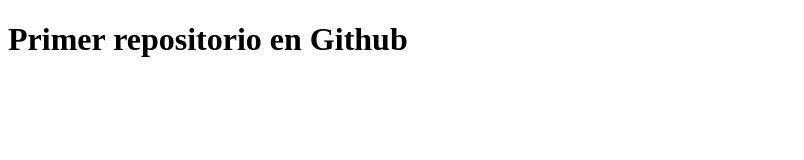
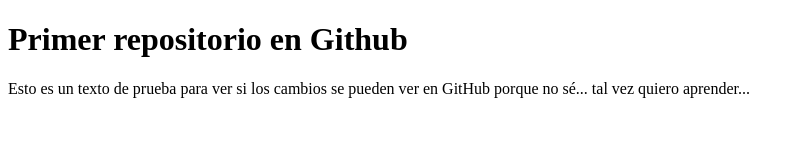
Before and after one commit to corinaalcalde/primer-repositorio-1, a plain HTML site: page Index.html in a window 1280 px wide. Shown: the whole page, without its empty margins (0-804 px from the left). Drawn offline with Linux system fonts and the light colour scheme.

Commit message:
Agrega un párrafo de prueba.

```diff
--- a/Index.html
+++ b/Index.html
@@ -8,5 +8,6 @@
 </head>
 <body>
     <h1>Primer repositorio en Github</h1>
+    <p>Esto es un texto de prueba para ver si los cambios se pueden ver en GitHub porque no sé... tal vez quiero aprender...</p>
 </body>
 </html>
```
